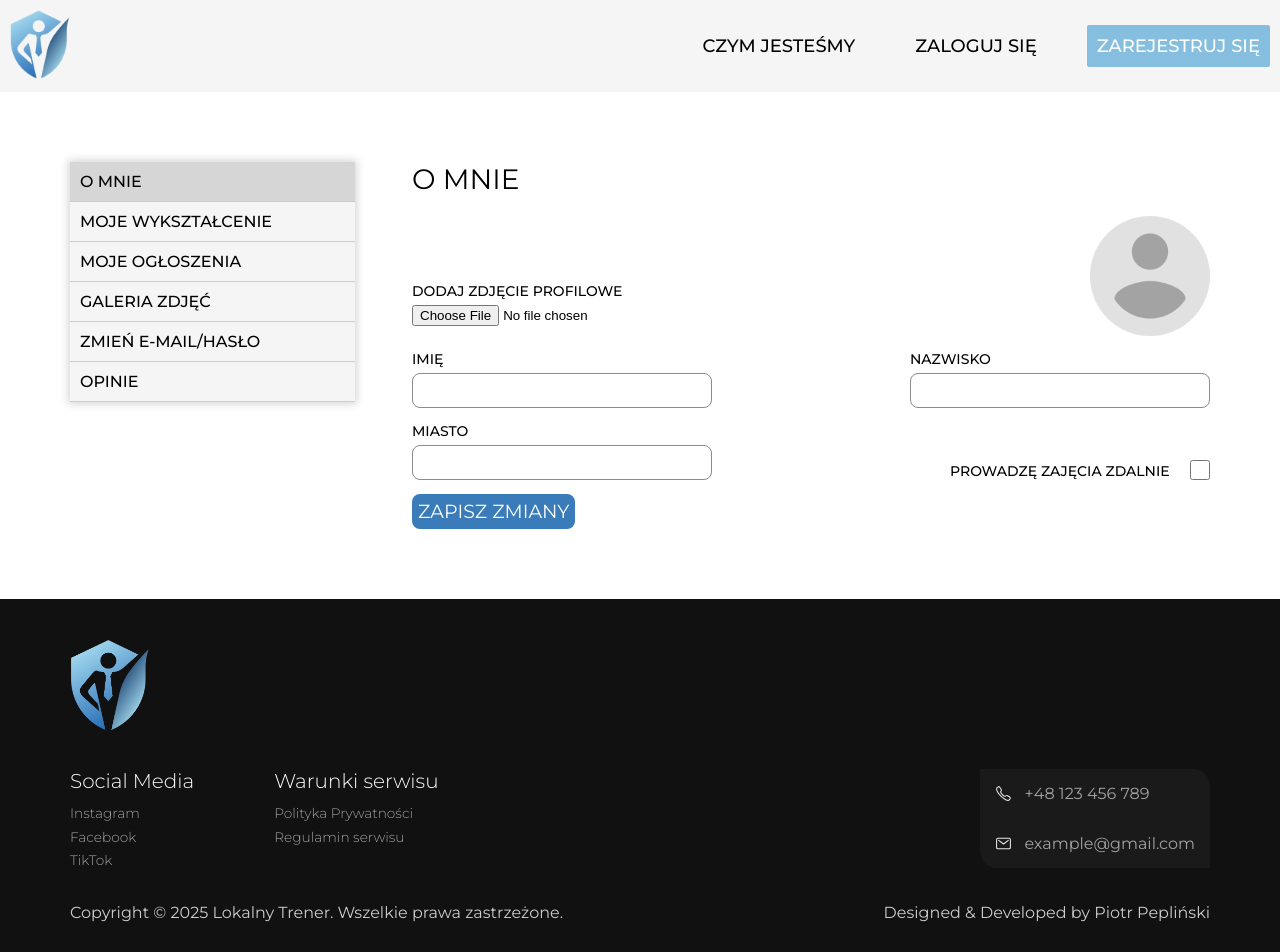
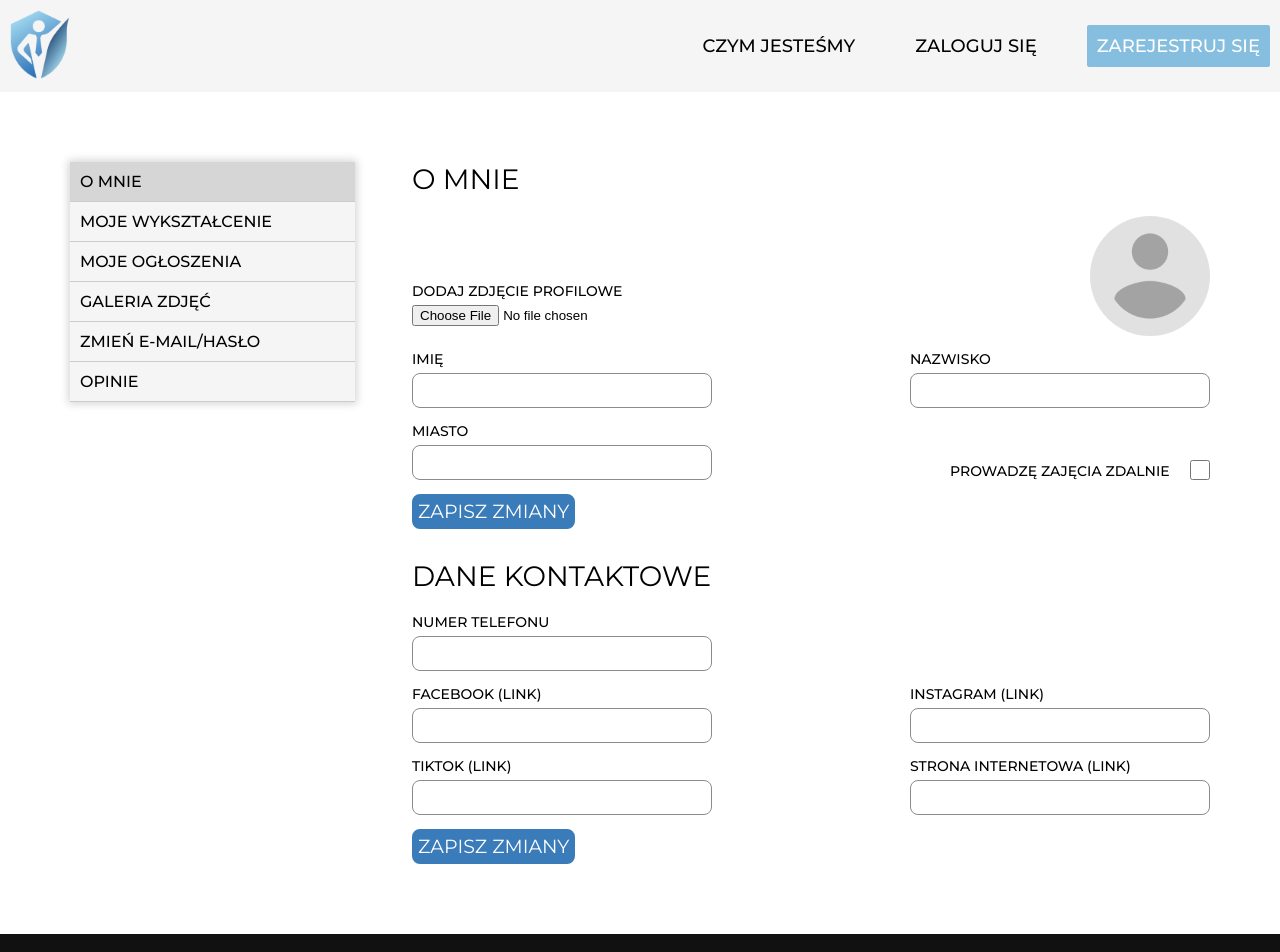
Before and after one commit to piotrPeplinski/front-lokalny-trener, a React (Create React App) app: page /profile in a window 1280 px wide. Shown: the top 952 px of the page. Built offline with nearby package versions, Linux system fonts and the light colour scheme; no server answers.

Commit message:
crrated form for contant data

```diff
--- a/src/assets/css/Profile/profile.css
+++ b/src/assets/css/Profile/profile.css
@@ -42,6 +42,10 @@
     text-transform: uppercase;
 }
 
+.profile-func-title:not(:first-of-type) {
+    margin-top: 3rem;
+}
+
 .checkbox-col {
     display: flex;
     flex-direction: row;
--- /dev/null
+++ b/src/modules/Profile/components/ContactInfoForm.tsx
@@ -0,0 +1,45 @@
+import { FC } from "react";
+
+const ContactInfoForm: FC<{}> = () => {
+  return (
+    <form>
+      <div className="form-row-2">
+        <div className="form-col-2">
+          <label htmlFor="phone">Numer telefonu</label>
+          <input
+            className="form-input"
+            type="tel"
+            id="phone"
+            pattern="\d{9}"
+            title="Podaj prawidłowy numer telefonu składający się z 9 cyfr"
+          />
+        </div>
+      </div>
+      <div className="form-row-2">
+        <div className="form-col-2">
+          <label htmlFor="fb">Facebook (link)</label>
+          <input className="form-input" type="url" id="fb" />
+        </div>
+        <div className="form-col-2">
+          <label htmlFor="insta">Instagram (link)</label>
+          <input className="form-input" type="url" id="insta" />
+        </div>
+      </div>
+      <div className="form-row-2">
+        <div className="form-col-2">
+          <label htmlFor="tik">Tiktok (link)</label>
+          <input className="form-input" type="url" id="tik" />
+        </div>
+        <div className="form-col-2">
+          <label htmlFor="web">Strona internetowa (link)</label>
+          <input className="form-input" type="url" id="web" />
+        </div>
+      </div>
+      <button className="btn btn-dark" type="submit">
+        Zapisz zmiany
+      </button>
+    </form>
+  );
+};
+
+export default ContactInfoForm;
--- a/src/modules/Profile/components/Me.tsx
+++ b/src/modules/Profile/components/Me.tsx
@@ -1,6 +1,7 @@
 import { FC, useEffect, useState } from "react";
 import { useAuthContext } from "../../Auth/context/auth-context";
 import UserForm from "./UserForm";
+import ContactInfoForm from "./ContactInfoForm";
 
 const Me: FC<{}> = () => {
   const { user } = useAuthContext();
@@ -9,7 +10,8 @@ const Me: FC<{}> = () => {
     <div className="me-container">
       <h1 className="profile-func-title">O mnie</h1>
       <UserForm />
-      {/* <h1 className="profile-func-title">Dane kontaktowe</h1> */}
+      <h1 className="profile-func-title">Dane kontaktowe</h1>
+      <ContactInfoForm />
     </div>
   );
 };
```
